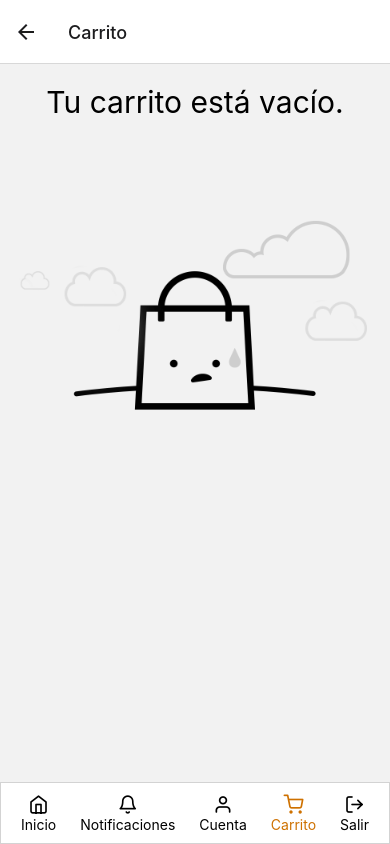
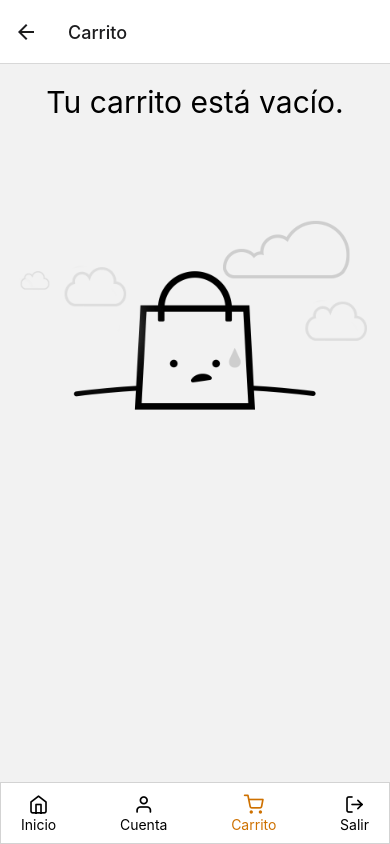
Before and after one commit to Alme08/ecommerce-reactnative-client, a React Native app: screen /Carrito in a window 390 px wide. Built offline with nearby package versions, Linux system fonts and the light colour scheme.

Commit message:
styles_v3

```diff
--- a/Main.js
+++ b/Main.js
@@ -9,7 +9,6 @@ import Checkout from './screens/Checkout';
 import Login from './screens/auth/Login';
 import Register from './screens/auth/Register';
 import Account from './screens/Account/Account';
-import Notifications from './screens/Account/Notifications';
 import Profile from './screens/Account/Profile';
 import MyOrders from './screens/Account/MyOrders';
 import Dashboard from './screens/Admin/Dashboard';
@@ -63,7 +62,6 @@ export default function Main() {
 				<Stack.Screen name='Verificar Pagos' component={Checkout} />
 				<Stack.Screen name='Mis Ordenes' component={MyOrders} />
 				<Stack.Screen name='Perfil' component={Profile} />
-				<Stack.Screen name='Notificaciones' component={Notifications} />
 				<Stack.Screen name='Panel de administración' component={Dashboard} />
 				<Stack.Screen name='Cuenta' component={Account} />
 				<Stack.Screen name='Carrito' component={Cart} />
--- a/components/Layout/Footer.js
+++ b/components/Layout/Footer.js
@@ -25,23 +25,6 @@ const Footer = () => {
 				/>
 				<Text style={[styles.iconText, route.name === 'home' && styles.active]}>
 					Inicio
-				</Text>
-			</TouchableOpacity>
-			<TouchableOpacity
-				style={styles.menuContainer}
-				onPress={() => navigation.navigate('Notificaciones')}
-			>
-				<Feather
-					style={[styles.icon, route.name === 'Notificaciones' && styles.active]}
-					name='bell'
-				/>
-				<Text
-					style={[
-						styles.iconText,
-						route.name === 'Notificaciones' && styles.active,
-					]}
-				>
-					Notificaciones
 				</Text>
 			</TouchableOpacity>
 			<TouchableOpacity
--- a/components/Layout/Header.js
+++ b/components/Layout/Header.js
@@ -9,39 +9,17 @@ import {
 } from 'react-native';
 import Constants from 'expo-constants';
 import FontAwesome from '@expo/vector-icons/FontAwesome';
-import { Entypo } from '@expo/vector-icons';
 
 const Header = ({ keyword, setKeyword }) => {
 	return (
-		<View
-			style={{
-				height: 120,
-				marginTop: Constants.statusBarHeight,
-			}}
-		>
-			<View style={styles.container}>
-				<TouchableOpacity
-					style={{
-						padding: 3,
-						backgroundColor: '#e7e7e7',
-						borderRadius: 100,
-					}}
-				>
-					<Entypo name='menu' size={30} />
-				</TouchableOpacity>
-				<Text
-					style={{
-						fontWeight: 'bold',
-						textAlign: 'center',
-						fontSize: 20,
-						color: '#132452',
-					}}
-				>
+		<View style={styles.container}>
+			<View style={styles.section}>
+				<Text style={styles.title}>
 					Variedades Eliza
 				</Text>
 				<View style={{ height: 20, width: 20 }} />
 			</View>
-			<View style={styles.container}>
+			<View style={styles.section}>
 				<TextInput
 					placeholder='Buscar cualquier producto...'
 					placeholderTextColor='#ababab'
@@ -61,14 +39,26 @@ const Header = ({ keyword, setKeyword }) => {
 
 const styles = StyleSheet.create({
 	container: {
+		height: 120,
+		marginTop: Constants.statusBarHeight,
+	},
+	section: {
 		width: '100%',
 		display: 'flex',
 		flex: 1,
 		flexDirection: 'row',
 		alignItems: 'center',
-		justifyContent: 'space-between',
+		justifyContent: 'center',
 		paddingHorizontal: 15,
-		marginTop: 20,
+		marginTop: 0,
+		backgroundColor: "orange",
+	},
+	title: {
+		textAlign: 'center',
+		fontWeight: 'bold',
+		fontSize: 30,
+		color: 'white',
+		fontStyle: 'italic'
 	},
 	inputBox: {
 		borderWidth: 0,
--- a/components/Products/ProductCard.js
+++ b/components/Products/ProductCard.js
@@ -87,12 +87,14 @@ const styles = StyleSheet.create({
 		height: 25,
 		width: 70,
 		borderRadius: 5,
-		borderWidth: 2,
+		borderWidth: 1,
 		borderColor: '#000',
 		justifyContent: 'center',
 	},
 	btnCart: {
-		backgroundColor: '#000',
+		backgroundColor: 'orange',
+		borderWidth: 2,
+		borderColor: '#f98b16',
 		height: 25,
 		width: 70,
 		borderRadius: 5,
--- a/components/category/Categories.js
+++ b/components/category/Categories.js
@@ -4,23 +4,23 @@ import {
   TouchableOpacity,
   StyleSheet,
   ScrollView,
-} from 'react-native';
-import React from 'react';
-import { MaterialCommunityIcons, FontAwesome5 } from '@expo/vector-icons';
+} from "react-native";
+import React from "react";
+import { MaterialCommunityIcons, FontAwesome5 } from "@expo/vector-icons";
 
 const icons = {
-	Bebidas: 'glass-cocktail',
-	Carniceria: 'food-steak',
-	Charcuteria: 'cheese',
-	Pescaderia: 'fish',
-	Verduras: 'food-apple',
-	Frutas: 'food-apple',
+  Bebidas: "glass-cocktail",
+  Carniceria: "food-steak",
+  Charcuteria: "cheese",
+  Pescaderia: "fish",
+  Verduras: "food-apple",
+  Frutas: "food-apple",
 };
 
 const Categories = ({ categories, category, setCategory }) => {
-	const handleCategoryPress = option => {
+  const handleCategoryPress = (option) => {
     if (option._id === category) {
-			setCategory('');
+      setCategory("");
       return;
     }
     setCategory(option._id);
@@ -30,67 +30,74 @@ const Categories = ({ categories, category, setCategory }) => {
       <View
         style={{
           padding: 15,
-					flexDirection: 'row',
-					justifyContent: 'space-between',
+          flexDirection: "row",
+          justifyContent: "space-between",
         }}
       >
         <Text style={{ fontSize: 20, fontWeight: 600 }}>Todo destacado</Text>
-				<View style={{ flexDirection: 'row', gap: 10 }}>
+        <View style={{ flexDirection: "row", gap: 10 }}>
           <TouchableOpacity
             style={{
               paddingHorizontal: 12,
               paddingVertical: 3,
-							backgroundColor: '#fff',
+              backgroundColor: "#fff",
               borderRadius: 5,
-							justifyContent: 'space-between',
-							alignItems: 'center',
+              justifyContent: "space-between",
+              alignItems: "center",
               gap: 7,
-							flexDirection: 'row',
+              flexDirection: "row",
             }}
           >
             <Text>Ordenar</Text>
-						<FontAwesome5 name='sort' size={20} />
+            <FontAwesome5 name="sort" size={20} />
           </TouchableOpacity>
           <TouchableOpacity
             style={{
               paddingHorizontal: 12,
               paddingVertical: 3,
-							backgroundColor: '#fff',
+              backgroundColor: "#fff",
               borderRadius: 5,
-							justifyContent: 'space-between',
-							alignItems: 'center',
+              justifyContent: "space-between",
+              alignItems: "center",
               gap: 7,
-							flexDirection: 'row',
+              flexDirection: "row",
             }}
           >
             <Text>Filtrar</Text>
-						<FontAwesome5 name='filter' size={17} />
+            <FontAwesome5 name="filter" size={17} />
           </TouchableOpacity>
         </View>
       </View>
       <ScrollView horizontal={true} showsHorizontalScrollIndicator={false}>
         <View
           style={{
-						flexDirection: 'row',
-						backgroundColor: '#ffffff',
+            flexDirection: "row",
+            backgroundColor: "#ffffff",
             marginHorizontal: 15,
           }}
         >
-					{categories?.map(cat => (
+          {categories?.map((cat) => (
             <View key={cat._id}>
               <TouchableOpacity
                 style={styles.catContainer}
                 onPress={() => handleCategoryPress(cat)}
               >
                 <MaterialCommunityIcons
-									name={icons[cat.category] || 'food'}
+                  name={icons[cat.category] || "food"}
                   style={[
                     styles.catIcon,
                     cat._id === category ? styles.selected : {},
                   ]}
                 />
 
-								<Text style={styles.catTitle}>{cat.category}</Text>
+                <Text
+                  style={[
+                    styles.catTitle,
+                    cat._id === category ? styles.selected : {},
+                  ]}
+                >
+                  {cat.category}
+                </Text>
               </TouchableOpacity>
             </View>
           ))}
@@ -107,15 +114,15 @@ const styles = StyleSheet.create({
   },
   catContainer: {
     padding: 10,
-		justifyContent: 'center',
-		alignItems: 'center',
+    justifyContent: "center",
+    alignItems: "center",
   },
   catIcon: {
     fontSize: 30,
-		verticalAlign: 'top',
+    verticalAlign: "top",
   },
   selected: {
-		color: '#1c6399',
+    color: "#ce7100",
   },
   catTitle: {
     fontSize: 12,
--- a/screens/Account/Account.js
+++ b/screens/Account/Account.js
@@ -38,13 +38,6 @@ const Account = ({ navigation }) => {
 					>
 						<AntDesign name='bars' style={styles.btnText} />
 						<Text style={styles.btnText}>Mis Ordenes</Text>
-					</TouchableOpacity>
-					<TouchableOpacity
-						style={styles.btn}
-						onPress={() => navigation.navigate('Notificaciones')}
-					>
-						<AntDesign name='bells' style={styles.btnText} />
-						<Text style={styles.btnText}>Notificaciones</Text>
 					</TouchableOpacity>
 					{user.role === 'admin' && (
 						<TouchableOpacity
--- a/screens/Account/Notifications.js
+++ /dev/null
@@ -1,23 +0,0 @@
-import { StyleSheet, Text, View } from 'react-native';
-import React from 'react';
-import Layout from '../../components/Layout/Layout';
-
-const Notifications = () => {
-	return (
-		<Layout>
-			<View style={styles.container}>
-				<Text>Oops! No tienes ninguna notificación.</Text>
-			</View>
-		</Layout>
-	);
-};
-
-export default Notifications;
-
-const styles = StyleSheet.create({
-	container: {
-		justifyContent: 'center',
-		alignItems: 'center',
-		height: '100%',
-	}
-});
--- a/screens/Cart.js
+++ b/screens/Cart.js
@@ -11,16 +11,13 @@ import { useSelector, useDispatch } from "react-redux";
 import PriceTable from "../components/cart/PriceTable";
 import Layout from "../components/Layout/Layout";
 import CartItem from "../components/cart/CartItem";
-import { clearCart, removeItem } from "../redux/features/cart/cartReducer";
+import { clearCart } from "../redux/features/cart/cartReducer";
 import carritoVacio from "../assets/empty_cart.webp";
 
 const Cart = ({ navigation }) => {
   const cartItems = useSelector((state) => state.cart.items);
   const dispatch = useDispatch();
 
-  const handleRemoveItem = (id) => {
-    dispatch(removeItem(id));
-  };
 
   const handleClearCart = () => {
     dispatch(clearCart());
```
Also changed, not shown: assets/fonts/Pacifico-Regular.ttf (added). Lines whose indentation alone changed are shown as unchanged.
